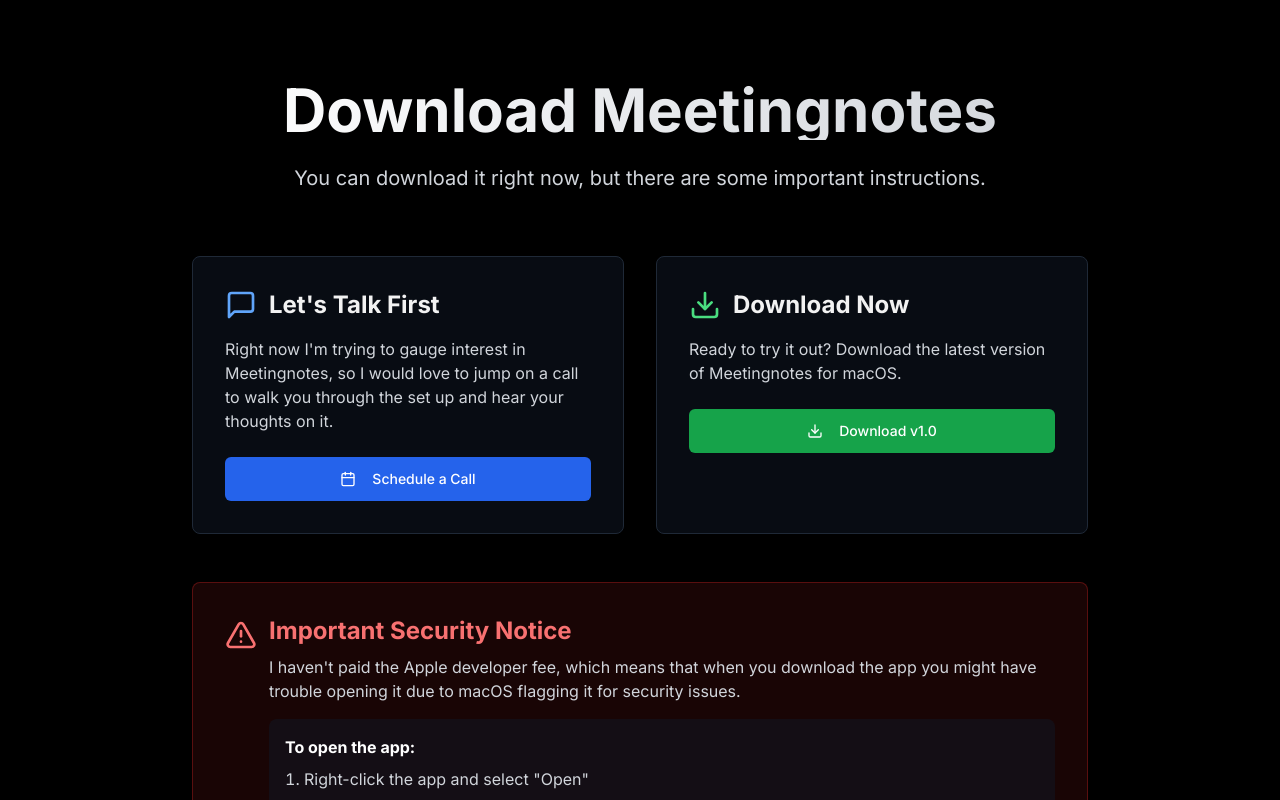
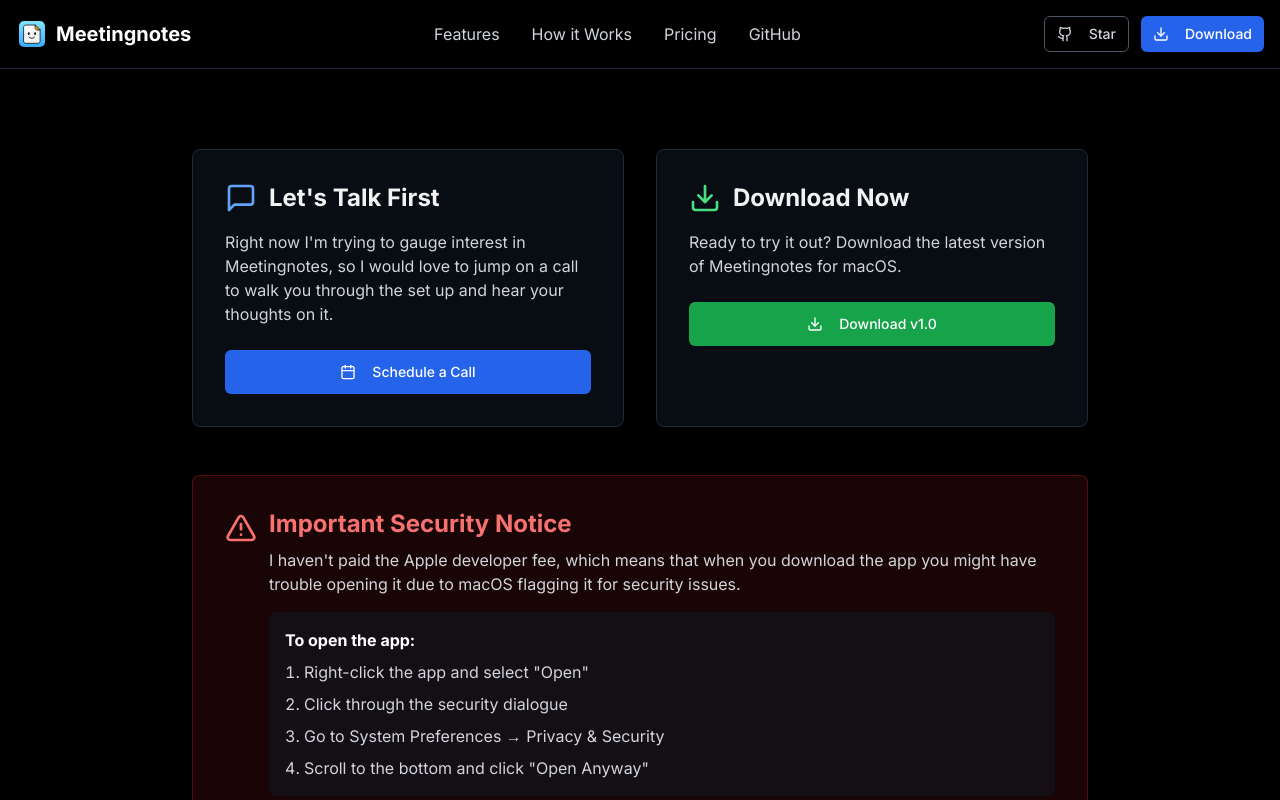
Before and after one commit to owengretzinger/meetingnotes, a Next.js app in the folder landing-page/: page /download in a window 1280 px wide. Shown: the top 800 px of the page. Built offline with nearby package versions, Linux system fonts and the light colour scheme.

Commit message:
feat: update header component and integrate it into the download page

```diff
--- a/landing-page/app/components/header.tsx
+++ b/landing-page/app/components/header.tsx
@@ -5,14 +5,14 @@ export default function Header() {
   return (
     <header className="border-b border-gray-800 bg-black/95 backdrop-blur-sm sticky top-0 z-50">
       <div className="container mx-auto px-4 py-4 flex items-center justify-between">
-        <div className="flex items-center space-x-2">
+        <a href="/" className="flex items-center space-x-2 hover:opacity-80 transition-opacity">
           <img
             src="/logo.svg"
             alt="Meetingnotes logo"
             className="w-8 h-8"
           />
           <span className="text-xl font-bold">Meetingnotes</span>
-        </div>
+        </a>
 
         <nav className="hidden md:flex items-center space-x-8">
           <a href="#features" className="text-gray-300 hover:text-white transition-colors">
--- a/landing-page/app/download/page.tsx
+++ b/landing-page/app/download/page.tsx
@@ -1,20 +1,14 @@
 import { Button } from "@/components/ui/button"
 import { Card, CardContent } from "@/components/ui/card"
 import { Download, AlertTriangle, Calendar, DollarSign, Shield, MessageSquare } from "lucide-react"
+import Header from "../components/header"
 
 export default function DownloadPage() {
   return (
     <div className="min-h-screen bg-black text-white">
+      <Header />
       <div className="container mx-auto px-4 py-20">
         <div className="max-w-4xl mx-auto">
-          <div className="text-center mb-16">
-            <h1 className="text-4xl md:text-6xl font-bold mb-6 bg-gradient-to-r from-white to-gray-300 bg-clip-text text-transparent">
-              Download Meetingnotes
-            </h1>
-            <p className="text-xl text-gray-300 max-w-3xl mx-auto">
-              You can download it right now, but there are some important instructions.
-            </p>
-          </div>
 
           <div className="grid md:grid-cols-2 gap-8 mb-12">
             <Card className="bg-gray-900/50 border-gray-800">
@@ -46,7 +40,7 @@ export default function DownloadPage() {
                   Ready to try it out? Download the latest version of Meetingnotes for macOS.
                 </p>
                 <Button size="lg" className="bg-green-600 hover:bg-green-700 w-full" asChild>
-                  <a href="/releases/Notetaker-1.0.dmg" download>
+                  <a href="https://github.com/owengretzinger/meetingnotes/releases" target="_blank" rel="noopener noreferrer">
                     <Download className="w-5 h-5 mr-2" />
                     Download v1.0
                   </a>
```
